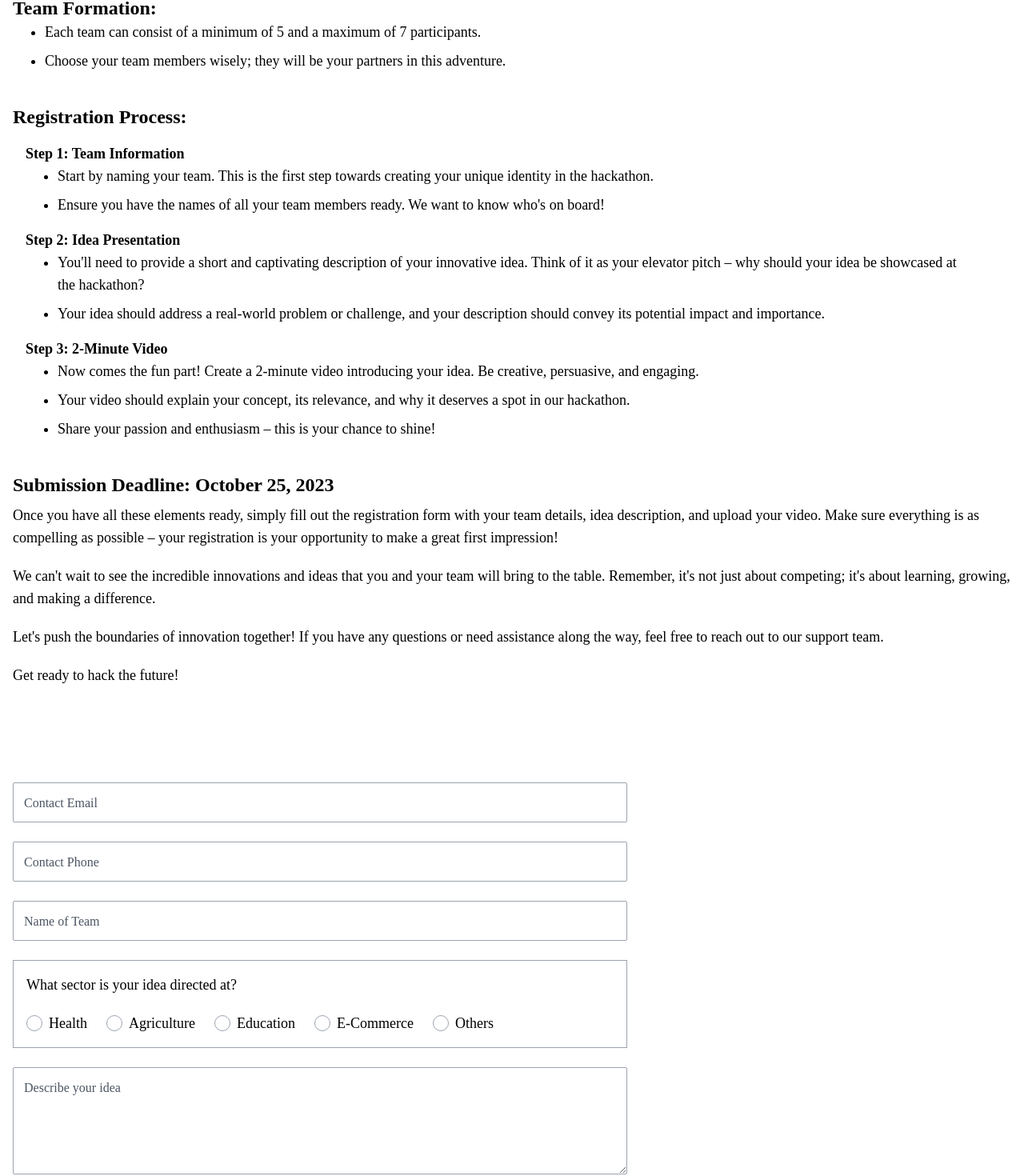
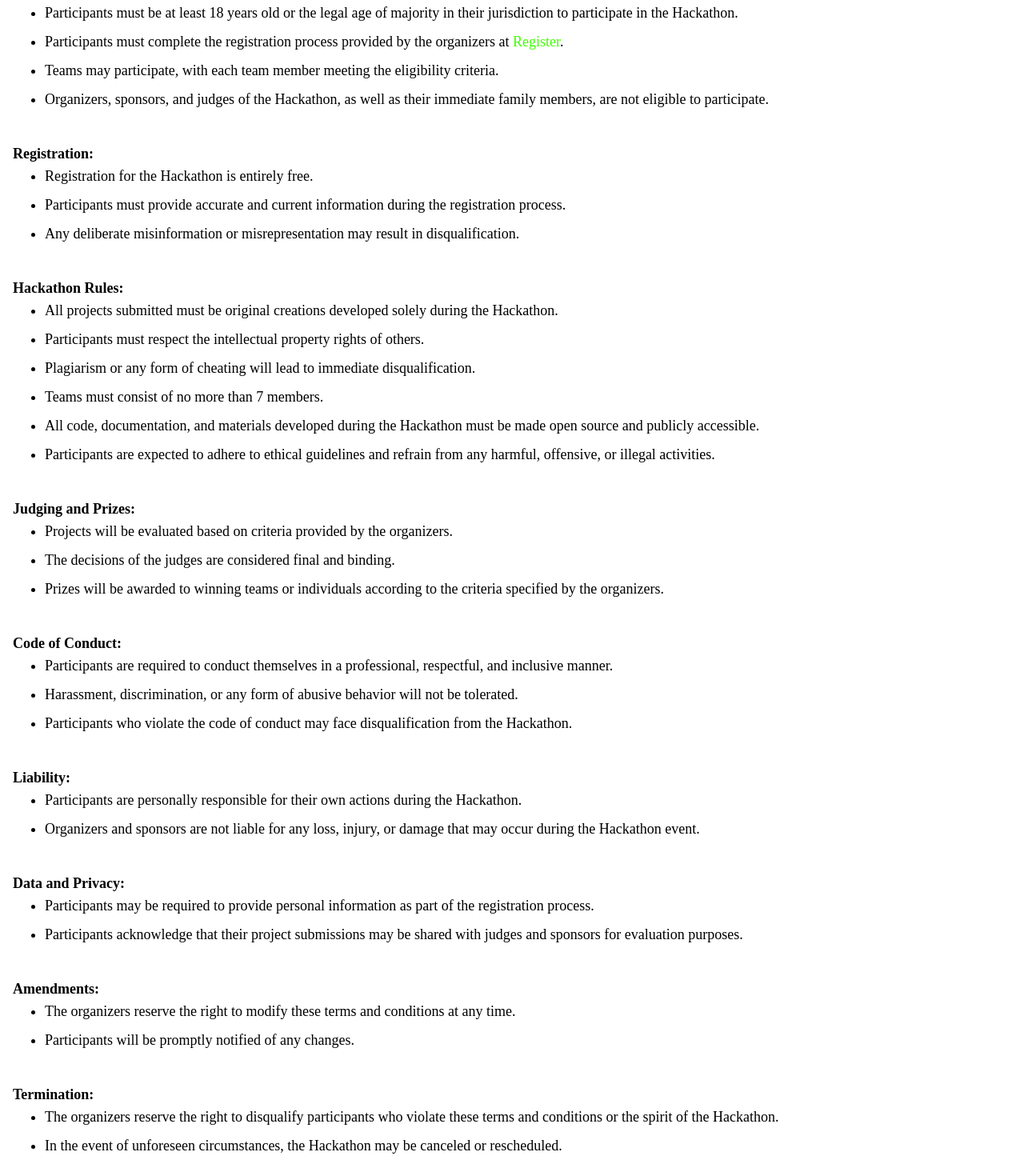
Before and after one commit to sandlip/techx, a React (Create React App) app: page /termscondition in a window 1280 px wide. Shown: the part 550-2020 px from the top of the page at 80% size. Built offline with nearby package versions, Linux system fonts and the light colour scheme; a web font is replaced by a local one.

Commit message:
created T&C page

```diff
--- a/src/App.jsx
+++ b/src/App.jsx
@@ -6,6 +6,7 @@ import RegisterPage from "./page/RegisterPage";
 import TechExpose from "./page/TechExpose";
 import TechX from "./page/TechX";
 import Upcoming from "./page/Upcoming";
+import TermsCondition from './page/TermsCondition';
 
 
 
@@ -55,6 +56,11 @@ function App() {
             />}
           />
 
+          <Route
+            path="/termscondition"
+            element={<TermsCondition />}
+            />
+
         </Routes>
       </BrowserRouter>
     </div>
--- a/src/page/RegisterPage.jsx
+++ b/src/page/RegisterPage.jsx
@@ -482,7 +482,7 @@ const RegisterPage = ({ MySwal }) => {
           </aside>
 
           <aside className="text-base">
-            By clicking "Submit Detail", you agree to the <a href="/#" className="text-[#3fff00]">terms and conditions</a> of the Cr8 Hackathon Taraba
+            By clicking "Submit Detail", you agree to the <a href="/termscondition" className="text-[#3fff00]">terms and conditions</a> of the Cr8 Hackathon Taraba
           </aside>
 
           <aside className="">
--- /dev/null
+++ b/src/page/TermsCondition.jsx
@@ -0,0 +1,111 @@
+import React from 'react'
+import NavBar from '../components/Navbar'
+import Footer from '../components/Footer'
+
+function TermsCondition() {
+  return (
+   	<>
+   		<NavBar />
+			 	<section className="bg-gradient-to-r from-[#003380] via-gray-900 to-[#3fff00] text-white py-10 h-[35vh] flex justify-center items-center">
+					<div className="px-4">
+						<h1 className="text-4xl sm:text-6xl" > &lt;CR8 HACKATHON TARABA 2023/&gt; </h1>
+						<p className="text-right italic pr-8"> Season 1</p>
+					</div>
+      	</section>
+    		<div className="parent-size py-10 space-y-10">
+					<section className="">
+						<h2 className="text-2xl font-semibold">Terms and Conditions (T&C) for the CR8 Hackathon Taraba 2023</h2>
+						<p className="">Please carefully read and understand the following terms and conditions before participating in the CR8 Taraba Hackathon 2023. Your participation in the Hackathon signifies your agreement to adhere to these terms and conditions.</p>
+					</section>
+					<section className="space-y-10">
+						<ol className="">
+							<li className="font-semibold">Eligibility:</li>
+							<ul className="list-disc px-10 space-y-3 sm:space-y-2">
+								<li className="">Participants must be at least 18 years old or the legal age of majority in their jurisdiction to participate in the Hackathon.</li>
+								<li className="">Participants must complete the registration process provided by the organizers at <a href="/registrationType" className="text-[#3fff00]">Register</a>.</li>
+								<li className="">Teams may participate, with each team member meeting the eligibility criteria.</li>
+								<li className="">Organizers, sponsors, and judges of the Hackathon, as well as their immediate family members, are not eligible to participate.</li>
+							</ul>
+						</ol>
+
+						<ol className="">
+							<li className="font-semibold">Registration:</li>
+							<ul className="list-disc px-10 space-y-3 sm:space-y-2">
+								<li className="">Registration for the Hackathon is entirely free.</li>
+								<li className="">Participants must provide accurate and current information during the registration process.</li>
+								<li className="">Any deliberate misinformation or misrepresentation may result in disqualification.</li>
+							</ul>
+						</ol>
+
+						<ol className="">
+							<li className="font-semibold">Hackathon Rules:</li>
+							<ul className="list-disc px-10 space-y-3 sm:space-y-2">
+								<li className="">All projects submitted must be original creations developed solely during the Hackathon.</li>
+								<li className="">Participants must respect the intellectual property rights of others.</li>
+								<li className="">Plagiarism or any form of cheating will lead to immediate disqualification.</li>
+								<li className="">Teams must consist of no more than 7 members.</li>
+								<li className="">All code, documentation, and materials developed during the Hackathon must be made open source and publicly accessible.</li>
+								<li className="">Participants are expected to adhere to ethical guidelines and refrain from any harmful, offensive, or illegal activities.</li>
+							</ul>
+						</ol>
+
+						<ol className="">
+							<li className="font-semibold">Judging and Prizes:</li>
+							<ul className="list-disc px-10 space-y-3 sm:space-y-2">
+								<li className="">Projects will be evaluated based on criteria provided by the organizers.</li>
+								<li className="">The decisions of the judges are considered final and binding.</li>
+								<li className="">Prizes will be awarded to winning teams or individuals according to the criteria specified by the organizers.</li>
+							</ul>
+						</ol>
+
+						<ol className="">
+							<li className="font-semibold">Code of Conduct:</li>
+							<ul className="list-disc px-10 space-y-3 sm:space-y-2">
+								<li className="">Participants are required to conduct themselves in a professional, respectful, and inclusive manner.</li>
+								<li className="">Harassment, discrimination, or any form of abusive behavior will not be tolerated.</li>
+								<li className="">Participants who violate the code of conduct may face disqualification from the Hackathon.</li>
+							</ul>
+						</ol>
+
+						<ol className="">
+							<li className="font-semibold">Liability:</li>
+							<ul className="list-disc px-10 space-y-3 sm:space-y-2">
+								<li className="">Participants are personally responsible for their own actions during the Hackathon.</li>
+								<li className="">Organizers and sponsors are not liable for any loss, injury, or damage that may occur during the Hackathon event.</li>
+							</ul>
+						</ol>
+
+						<ol className="">
+							<li className="font-semibold">Data and Privacy:</li>
+							<ul className="list-disc px-10 space-y-3 sm:space-y-2">
+								<li className=""> Participants may be required to provide personal information as part of the registration process.</li>
+								<li className="">Participants acknowledge that their project submissions may be shared with judges and sponsors for evaluation purposes.</li>
+							</ul>
+						</ol>
+
+						<ol className="">
+							<li className="font-semibold">Amendments:</li>
+							<ul className="list-disc px-10 space-y-3 sm:space-y-2">
+								<li className="">The organizers reserve the right to modify these terms and conditions at any time.</li>
+								<li className="">Participants will be promptly notified of any changes.</li>
+							</ul>
+						</ol>
+
+						<ol className="">
+							<li className="font-semibold">Termination:</li>
+							<ul className="list-disc px-10 space-y-3 sm:space-y-2">
+								<li className="">The organizers reserve the right to disqualify participants who violate these terms and conditions or the spirit of the Hackathon.</li>
+								<li className="">In the event of unforeseen circumstances, the Hackathon may be canceled or rescheduled.</li>
+							</ul>
+						</ol>
+
+						<p className="">By participating in the Hackathon, you acknowledge that you have read, comprehended, and accepted these terms and conditions. Non-compliance with these terms may result in disqualification. If you have any questions or concerns, please contact the organizers at <a href="mailto:info@sandlip.com" className="text-[#3fff00]">info@sandlip.com</a>
+						</p>
+					</section>
+				</div>
+    	<Footer />
+    </>
+  )
+}
+
+export default TermsCondition
```
Also changed, not shown: src/styles/tailwind.css, 1 other file (tests, documents, lock files or other folders).
